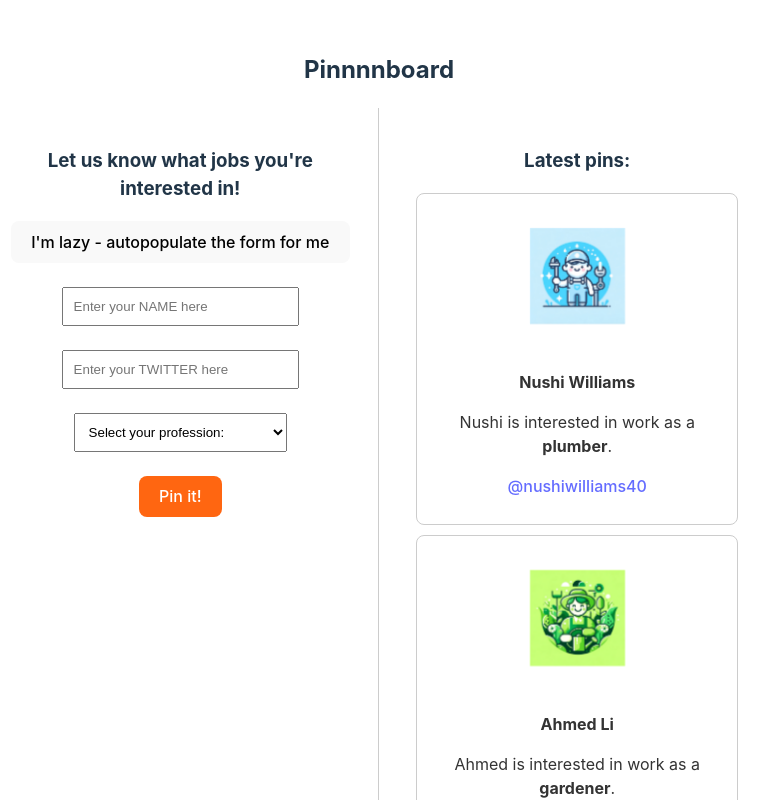
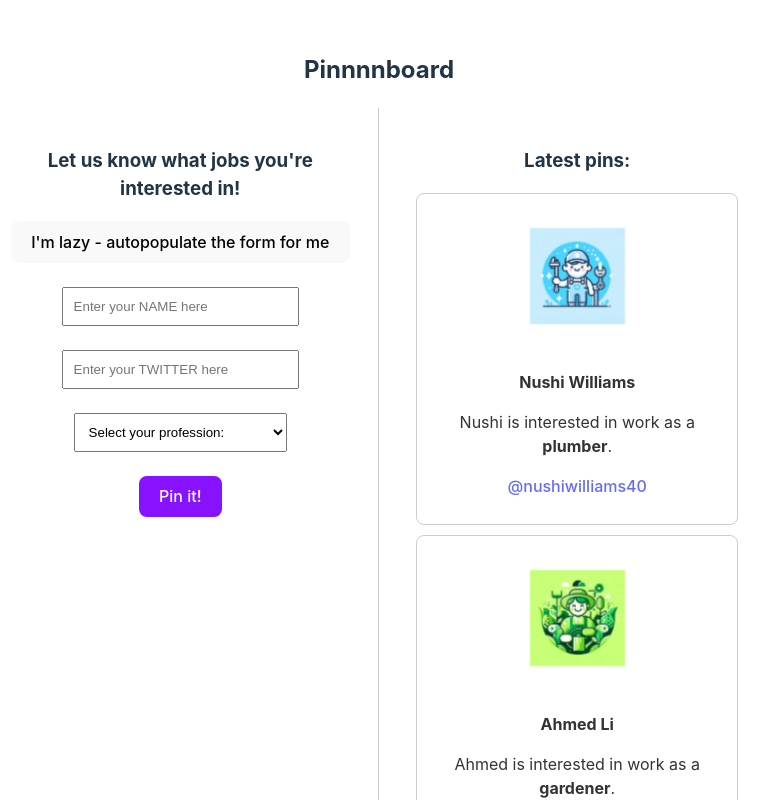
Before and after one commit to yablochko8/pinboard, a React (Vite) app: page / in a window 1280 px wide. Shown: the top 800 px of the page, without its empty margins (261-1030 px from the left). Built offline with nearby package versions, Linux system fonts and the light colour scheme.

Commit message:
new button colour

```diff
--- a/src/App.jsx
+++ b/src/App.jsx
@@ -206,7 +206,7 @@ let SubmitButton = ({ formValues, wipeFormValues, postNewAd }) => {
           wipeFormValues()
         }
       }
-      style = {{ backgroundColor: '#F61', color: '#FFF' }}
+      style = {{ backgroundColor: '#81F', color: '#FFF' }}
     >
       Pin it!
     </button>
```
